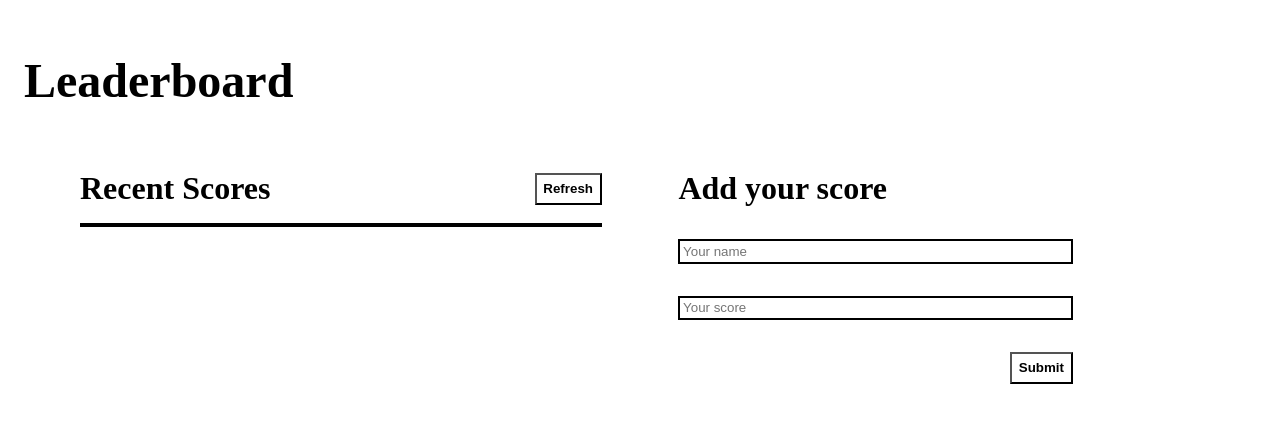
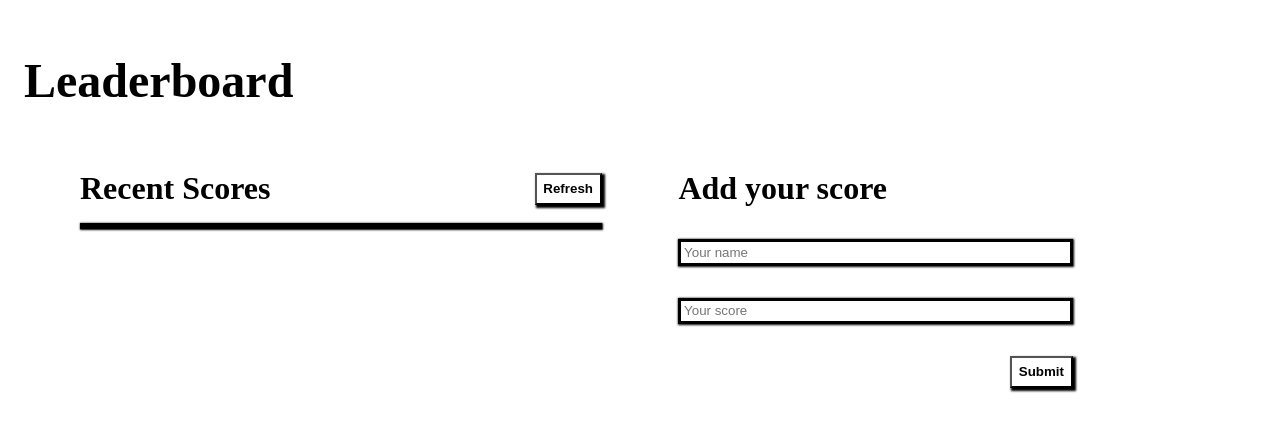
Before and after one commit to Abdelaziz-Mahdi/Leaderboard, a website built with webpack: page src/index.html in a window 1280 px wide. Built offline with nearby package versions, Linux system fonts and the light colour scheme; no server answers.

Commit message:
Adjust style

```diff
--- a/src/style.css
+++ b/src/style.css
@@ -61,11 +61,14 @@ input {
 }
 
 li:nth-child(even) {
-  background-color: rgb(138, 138, 138);
+  background-color: rgb(217, 217, 217);
 }
 
 .scoreList {
-  border: 2px solid black;
+  border: 3px solid black;
+  -webkit-box-shadow: 0.5px 0.5px 2px 0.5px rgba(0, 0, 0, 1);
+  -moz-box-shadow: 0.5px 0.5px 2px 0.5px rgba(0, 0, 0, 1);
+  box-shadow: 0.5px 0.5px 2px 0.5px rgba(0, 0, 0, 1);
 }
 
 label {
@@ -74,12 +77,18 @@ label {
 
 input {
   width: 100%;
-  border: 2px solid black;
+  border: 3px solid black;
+  -webkit-box-shadow: 0.5px 0.5px 2px 0.5px rgba(0, 0, 0, 1);
+  -moz-box-shadow: 0.5px 0.5px 2px 0.5px rgba(0, 0, 0, 1);
+  box-shadow: 0.5px 0.5px 2px 0.5px rgba(0, 0, 0, 1);
 }
 
 .button-adj {
   padding: 0.1em;
   font-weight: 500;
+  -webkit-box-shadow: 2px 2px 2px 1px rgba(0, 0, 0, 1);
+  -moz-box-shadow: 2px 2px 2px 1px rgba(0, 0, 0, 1);
+  box-shadow: 2px 2px 2px 1px rgba(0, 0, 0, 1);
 }
 
 @media only screen and (min-width: 720px) {
```
